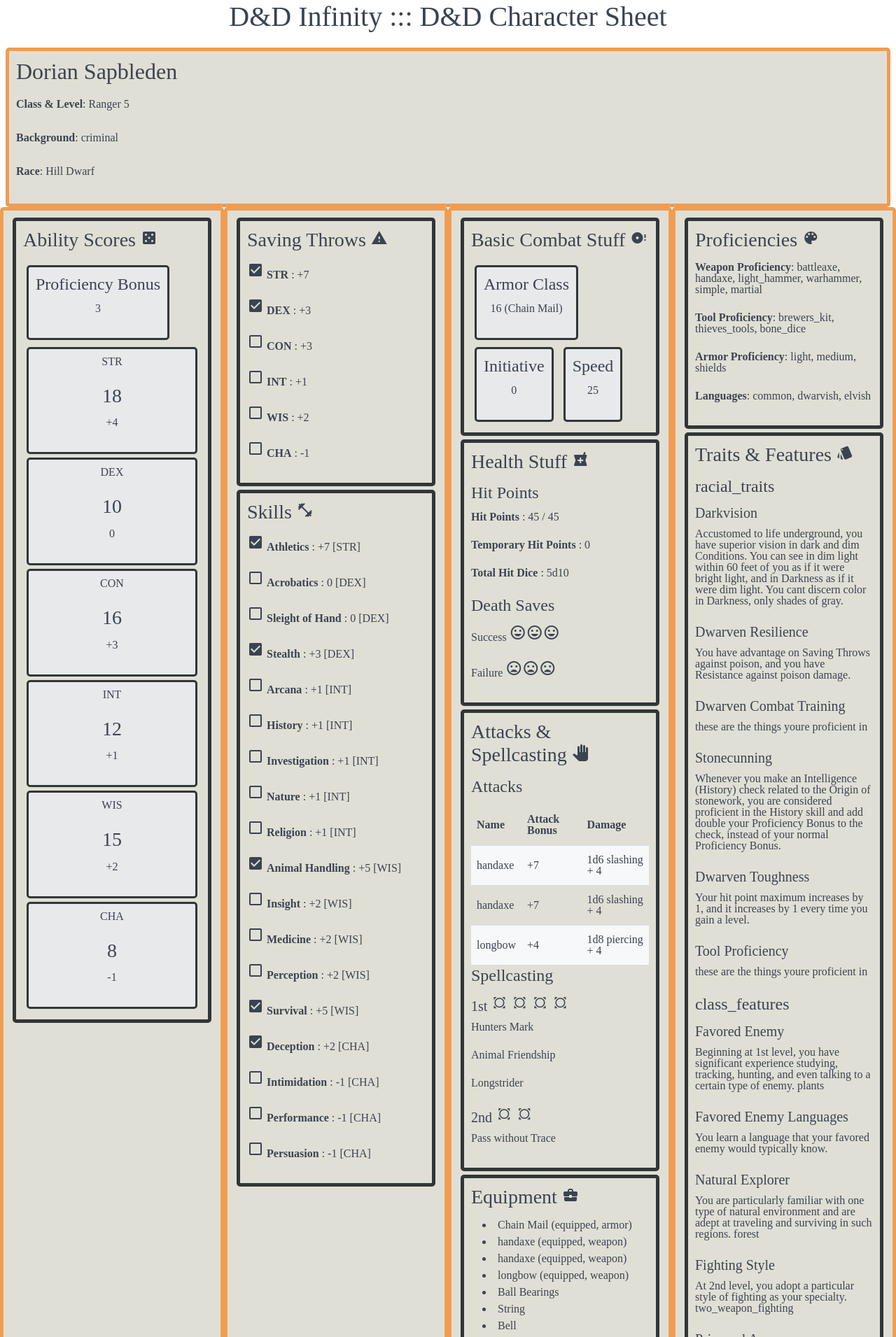
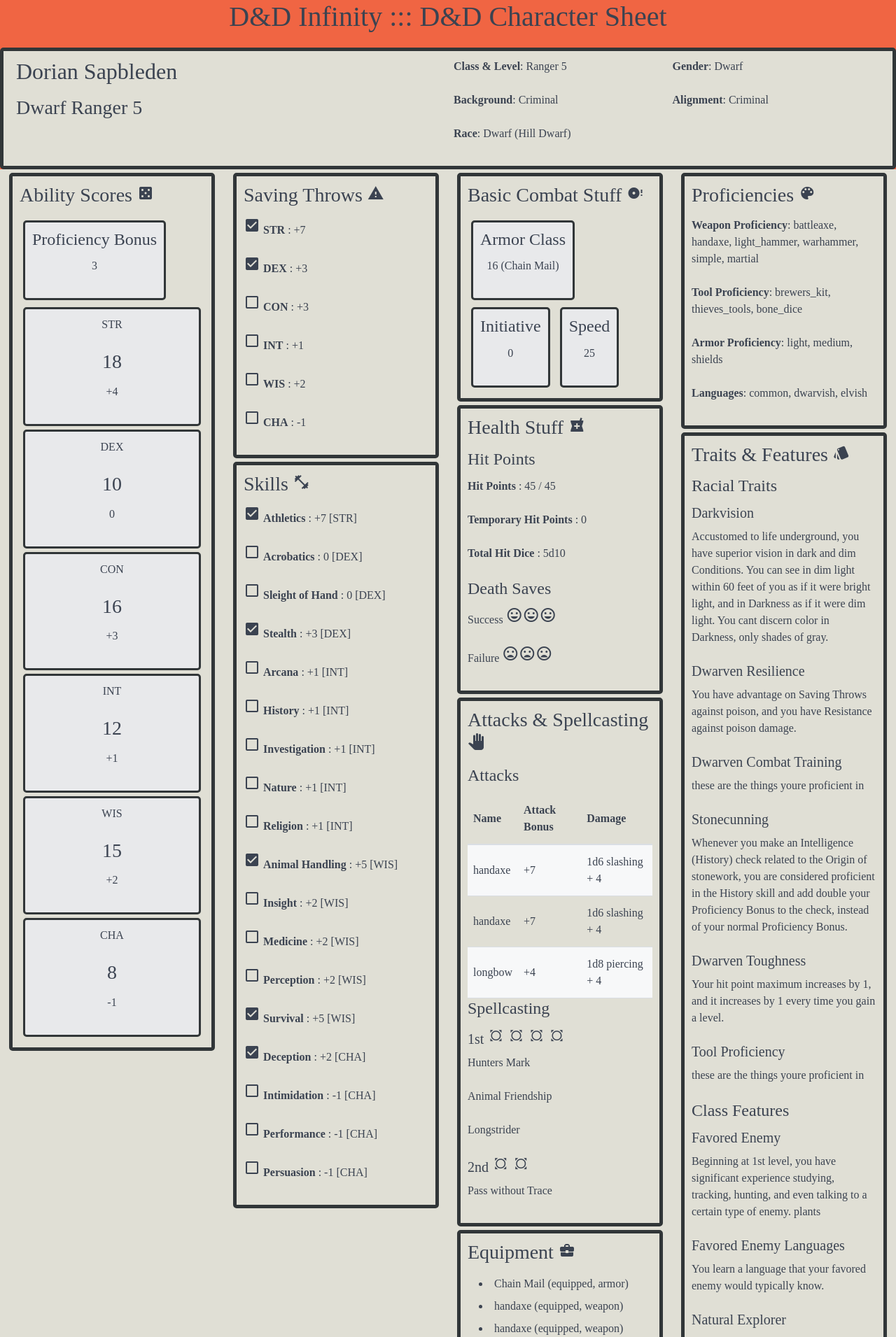
Before and after one commit to IceShirok/dnd-infinity, a Flask app: page / in a window 1280 px wide. Shown: the top 1911 px of the page at 70% size. Run offline with Flask 2, Linux system fonts and the light colour scheme.

Commit message:
Generally make the webapp prettier

```diff
--- a/ddddd/entity/base.py
+++ b/ddddd/entity/base.py
@@ -52,9 +52,9 @@ HIT_POINTS = 'hit_points'
 MAX_HP = 'max_hp'
 TOTAL_HIT_DICE = 'total_hit_dice'
 TRAITS_AND_FEATURES = 'traits_and_features'
-RACIAL_TRAITS = 'racial_traits'
-CLASS_FEATURES = 'class_features'
-BACKGROUND_FEATURES = 'background_feature'
+RACIAL_TRAITS = 'Racial Traits'
+CLASS_FEATURES = 'Class Features'
+BACKGROUND_FEATURES = 'Background Features'
 
 # Race-related constants
 RACE = 'race'
--- a/ddddd/entity/character/background.py
+++ b/ddddd/entity/character/background.py
@@ -56,7 +56,7 @@ class Criminal(PlayerBackground):
             base.TOOL_PROFICIENCY: trait.ToolProficiency(name='Tool Proficiency',
                                                          proficiencies=['thieves_tools', 'bone_dice']),
         }
-        super(Criminal, self).__init__(name='criminal',
+        super(Criminal, self).__init__(name='Criminal',
                                        feature=feature,
                                        proficiencies=proficiencies,
                                        languages=None)
--- a/ddddd/entity/character/pc.py
+++ b/ddddd/entity/character/pc.py
@@ -90,6 +90,10 @@ class PlayerCharacter(base.Jsonable):
     @property
     def race_name(self):
         return self.race.name
+
+    @property
+    def base_race_name(self):
+        return self.race.base_race
 
     @property
     def class_name(self):
--- a/ddddd/entity/character/race.py
+++ b/ddddd/entity/character/race.py
@@ -25,6 +25,10 @@ class Race(base.Jsonable):
         self.speed = speed
         self.languages = languages
         self.__traits = traits if traits else []
+
+    @property
+    def base_race(self):
+        return self.name
 
     @property
     def traits(self):
@@ -112,6 +116,10 @@ class Dwarf(Race):
                                     speed=25,
                                     languages=trait.LanguagesKnown(languages=[Languages.COMMON, Languages.DWARVISH]),
                                     traits=def_traits+traits)
+
+    @property
+    def base_race(self):
+        return 'Dwarf'
 
     @property
     def proficiencies(self):
--- a/static/styles/styles.css
+++ b/static/styles/styles.css
@@ -10,7 +10,7 @@
 
     --d5-color-bg: var(--d5-color-red);
 
-    --d5-color-border-banner: var(--d5-color-orange);
+    --d5-color-border-banner: var(--d5-color-black);
     --d5-color-border-column: var(--d5-color-orange);
 
     --d5-color-box: var(--d5-color-gray);
@@ -23,7 +23,7 @@
 body {
    color: var(--d5-color-black);
    font-family: Cambria Math !important;
-   background-color: var(--d5-color-bg);
+   background-color: var(--d5-color-bg) !important;
 }
 
 #header {
@@ -43,17 +43,17 @@ body {
 }
 
 .column {
-    display: inline-block;
-    vertical-align: top;
+    /*display: inline-block;
+    vertical-align: top;*/
     background-color: var(--d5-color-box);
-    padding: 5px;
+    /*padding: 5px;
     width: 20%;
-    line-height: 100%;
+    line-height: 100%;*/
 
-    border-style: solid;
+    /*border-style: solid;
     border-width: 5px;
     border-color: var(--d5-color-border-column);
-    border-radius: 5px;
+    border-radius: 5px;*/
 }
 
 .sheet-box {
--- a/templates/character_sheet.html
+++ b/templates/character_sheet.html
@@ -1,11 +1,20 @@
 {% extends "base.html" %}
 
 {% block content %}
-<div id="banner">
-    <h2>{{ pc.name }}</h2>
-    <p><strong>Class & Level</strong>: {{ pc.class_name }} {{ pc.level }}</p>
-    <p><strong>Background</strong>: {{ pc.background_name }}</p>
-    <p><strong>Race</strong>: {{ pc.race_name }}</p>
+<div id="banner" class="columns">
+    <div class="column col-6">
+        <h2>{{ pc.name }}</h2>
+        <h3>{{ pc.base_race_name }} {{ pc.class_name }} {{ pc.level }}</h3>
+    </div>
+    <div class="column col-3">
+        <p><strong>Class & Level</strong>: {{ pc.class_name }} {{ pc.level }}</p>
+        <p><strong>Background</strong>: {{ pc.background_name }}</p>
+        <p><strong>Race</strong>: {{ pc.base_race_name }} ({{ pc.race_name }})</p>
+    </div>
+    <div class="column col-3">
+        <p><strong>Gender</strong>: {{ pc.base_race_name }}</p>
+        <p><strong>Alignment</strong>: {{ pc.background_name }}</p>
+    </div>
 </div>
 <div class="columns">
     <div class="column col-3">
```
